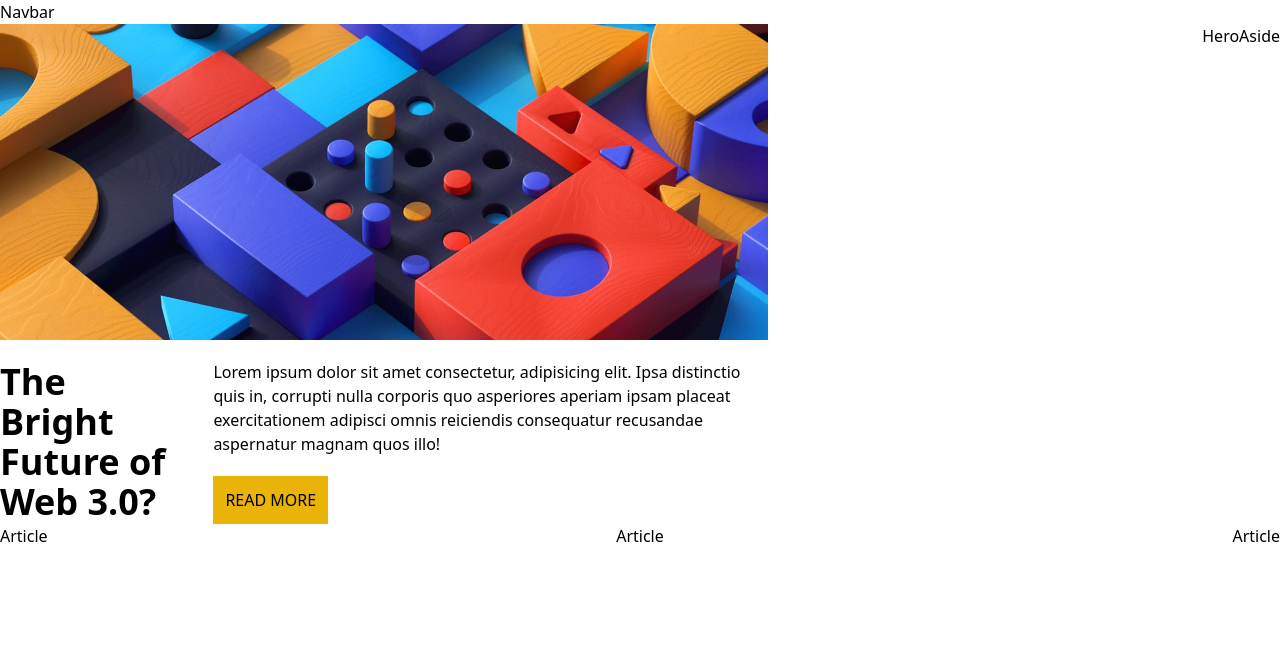
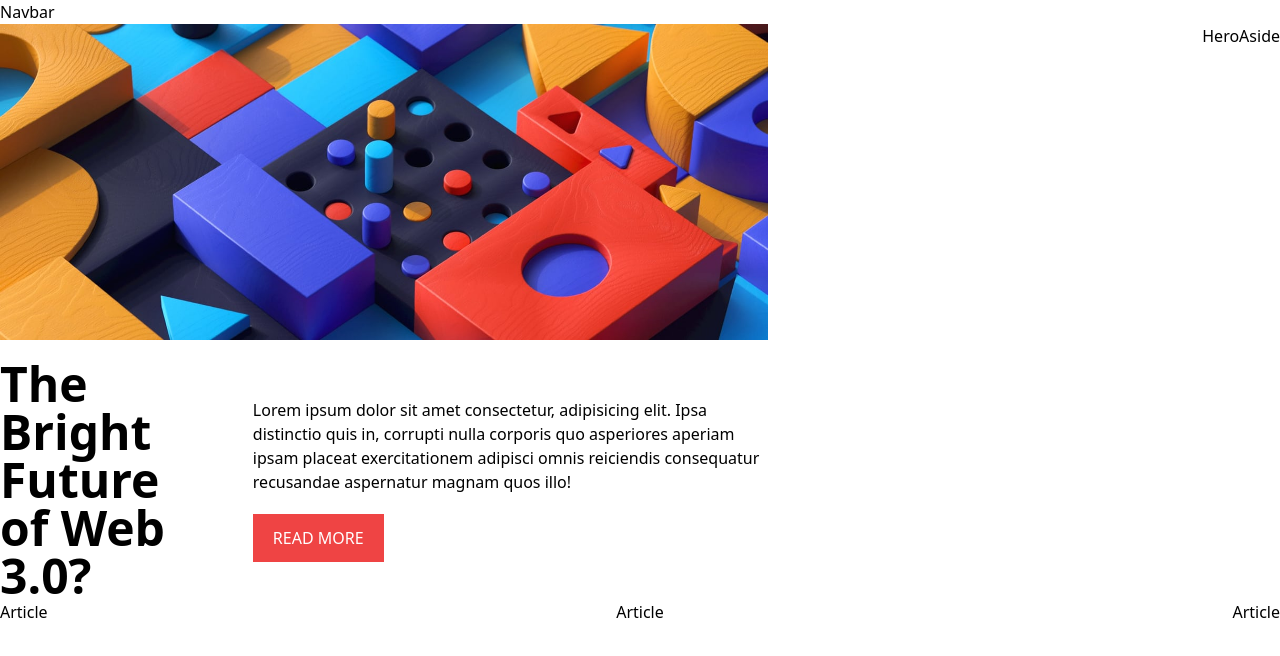
Before and after one commit to thethmuu/team-collaboration, a React (Vite) app: page / in a window 1280 px wide. Shown: the top 656 px of the page. Built offline with nearby package versions, Linux system fonts and the light colour scheme.

Commit message:
change btn color

```diff
--- a/src/components/HeroLeft.jsx
+++ b/src/components/HeroLeft.jsx
@@ -8,7 +8,7 @@ const HeroLeft = () => {
         <img src={HeroImg} alt="" />
       </header>
       <div className=" flex justify-between gap-12 items-center">
-        <div className=" text-4xl font-bold">
+        <div className=" text-5xl font-bold">
           {" "}
           The Bright Future of Web 3.0?
         </div>
@@ -19,7 +19,10 @@ const HeroLeft = () => {
             ipsam placeat exercitationem adipisci omnis reiciendis consequatur
             recusandae aspernatur magnam quos illo!
           </p>
-          <button className="mt-5 p-3 bg-yellow-500"> READ MORE</button>
+          <button className="mt-5 p-3 px-5 text-white bg-red-500">
+            {" "}
+            READ MORE
+          </button>
         </div>
       </div>
     </main>
```
